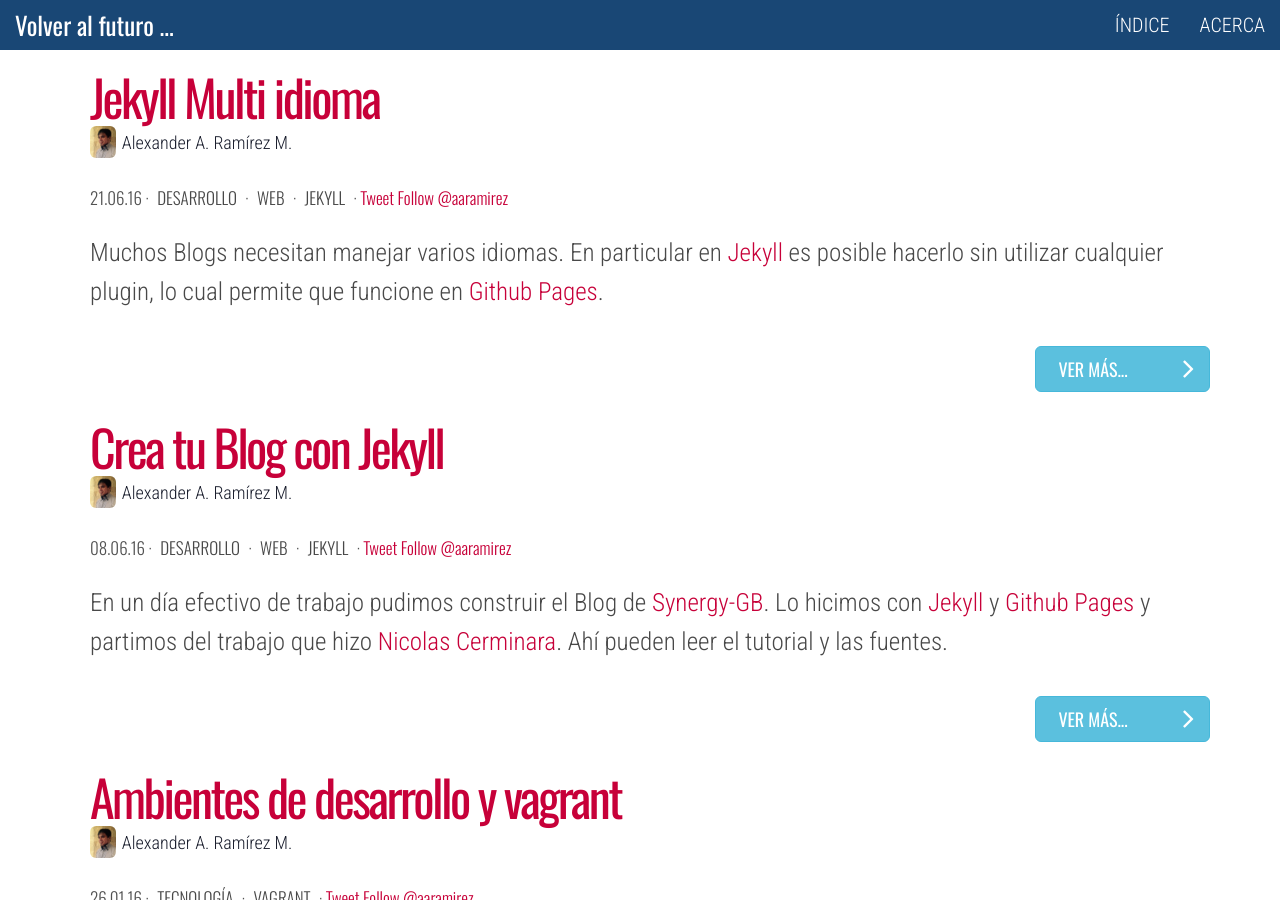
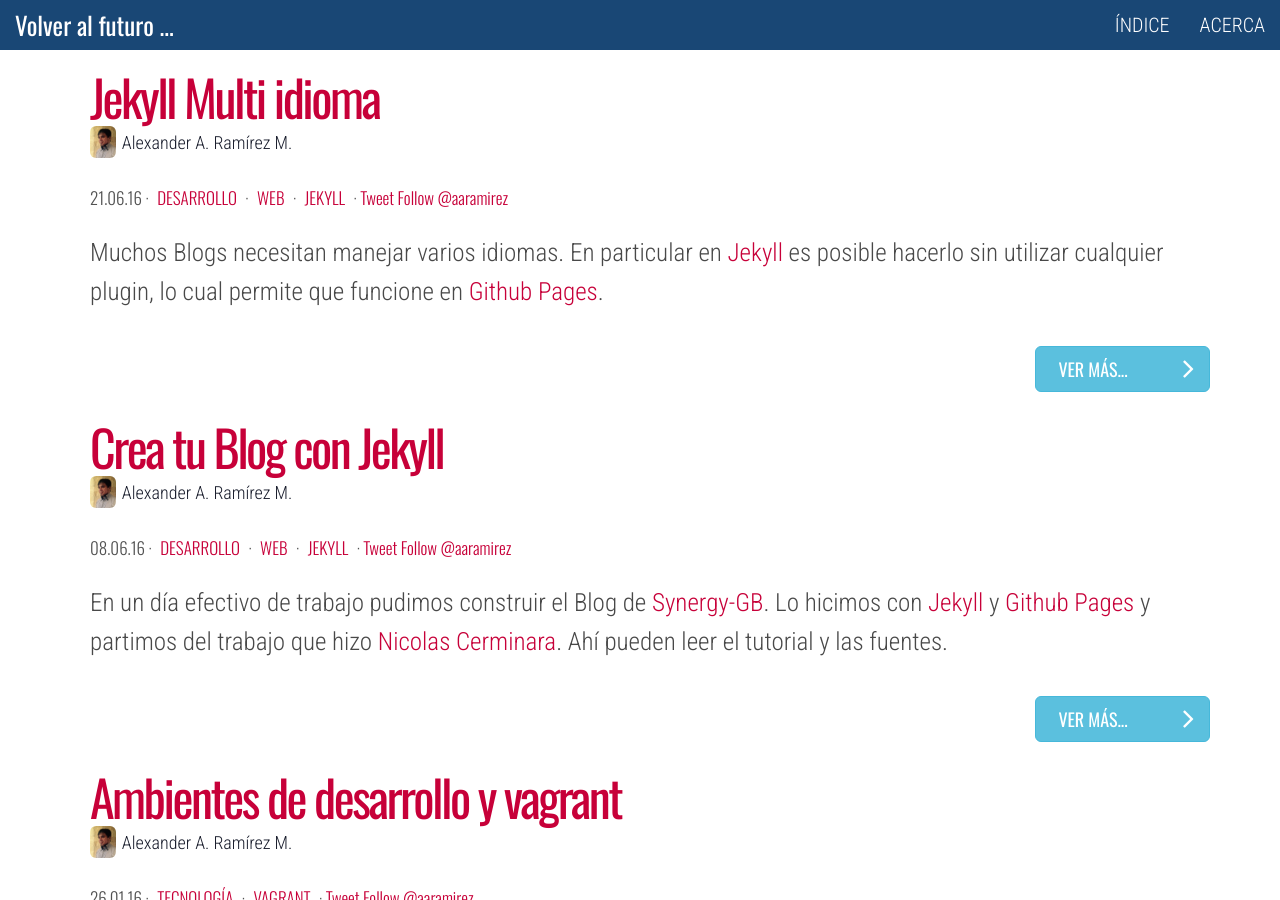
Before and after one commit to aaramirez/aaramirez.github.io, a Jekyll site: the page built from index.html, in a window 1280 px wide and 900 px high. Built offline with Jekyll 4.4.1, drawn with Linux system fonts in a browser that asks for light colours; nearby versions of some CDN libraries; the list of posts is cut into pages by our own code; comment, search, counter and statistics services are not loaded.

Commit message:
Changing tags style on post

```diff
--- a/_includes/tile.html
+++ b/_includes/tile.html
@@ -12,7 +12,7 @@
             {% if post.categories != empty %}
                 &middot;
                 {% for category in post.categories %}
-                    <span><a class="cat" href="/indice/#{{ category | slugify }}">{{ category }}</a></span> &middot;
+                    <span><a href="/indice/#{{ category | slugify }}">{{ category }}</a></span> &middot;
                 {% endfor %}
             {% endif %}
              {% include tweet-share.html %} {% include tweet-follow.html %}
--- a/_includes/title-group.html
+++ b/_includes/title-group.html
@@ -36,7 +36,7 @@
         {% if page.categories != empty %}
             &middot;
             {% for category in page.categories %}
-                <span><a class="cat" href="/indice/#{{ category | slugify }}">{{ category }}</a></span> &middot;
+                <span><a href="/indice/#{{ category | slugify }}">{{ category }}</a></span> &middot;
             {% endfor %}
         {% endif %}
          {% include tweet-share.html %} {% include tweet-follow.html %}
```
